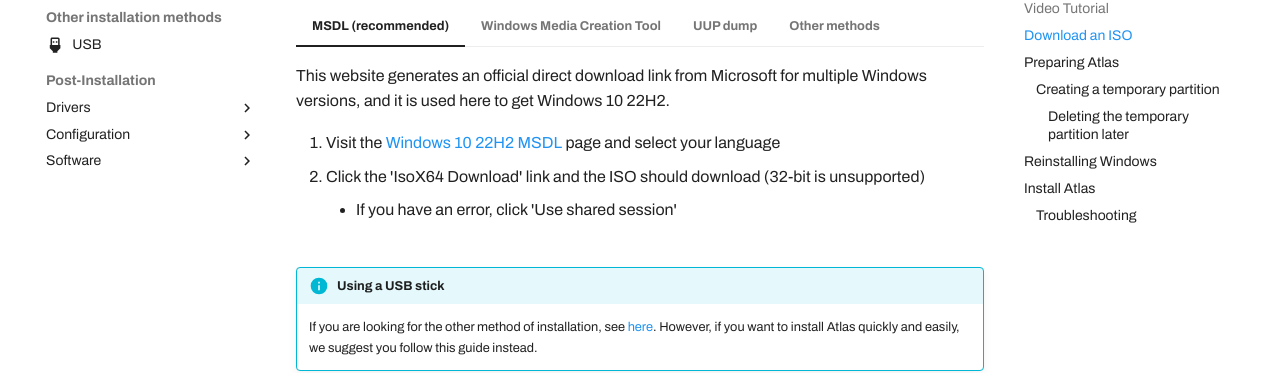
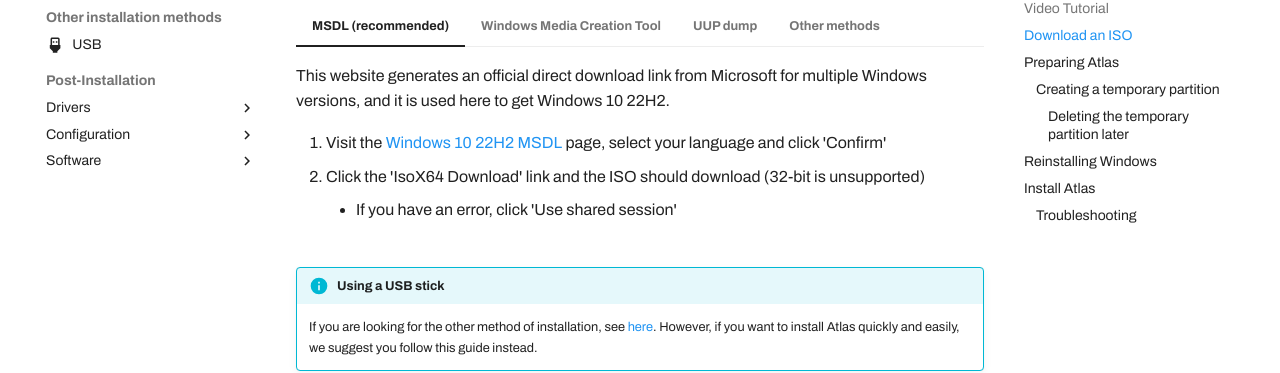
Before and after one commit to Atlas-OS/docs, an MkDocs documentation site: the page built from docs/getting-started/installation.md, in a window 1280 px wide and 900 px high, scrolled down 1590 px. Shown: the part 126-499 px from the top of the window. Built offline with MkDocs 1.6.1 and Material for MkDocs 9.7.7, drawn with Linux system fonts in a browser that asks for light colours; some web fonts are replaced; comment, search, counter and statistics services are not loaded.

Commit message:
fix: add 'Confirm' step to MSDL

```diff
--- a/docs/getting-started/installation.md
+++ b/docs/getting-started/installation.md
@@ -34,7 +34,7 @@ An ISO is a virtual disc file, and in this case, it will be the Windows Setup. T
 === "MSDL (recommended)"
     This website generates an official direct download link from Microsoft for multiple Windows versions, and it is used here to get Windows 10 22H2.
 
-    1. Visit the [Windows 10 22H2 MSDL](https://massgravel.github.io/msdl/#2618) page and select your language
+    1. Visit the [Windows 10 22H2 MSDL](https://massgravel.github.io/msdl/#2618) page, select your language and click 'Confirm'
     2. Click the 'IsoX64 Download' link and the ISO should download (32-bit is unsupported)
         * If you have an error, click 'Use shared session'
 
```
